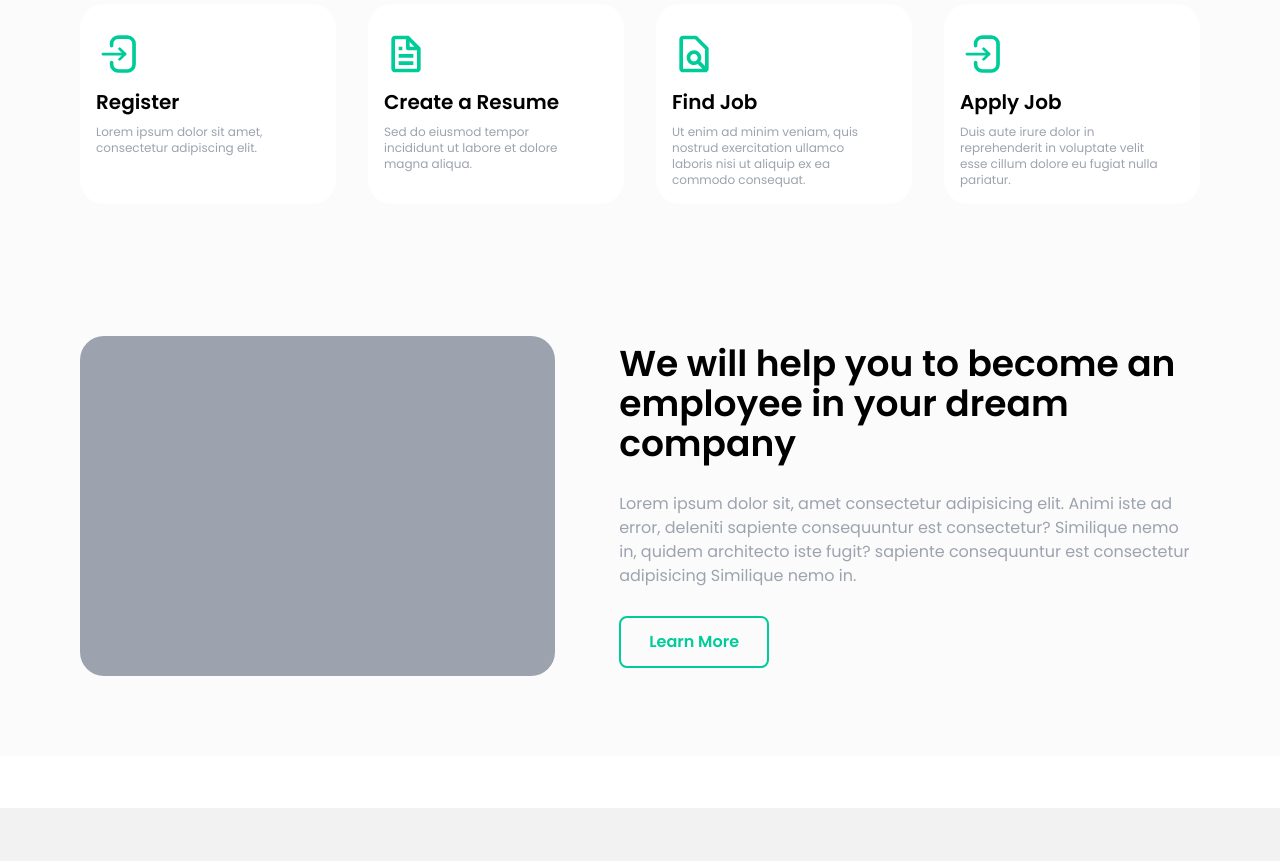
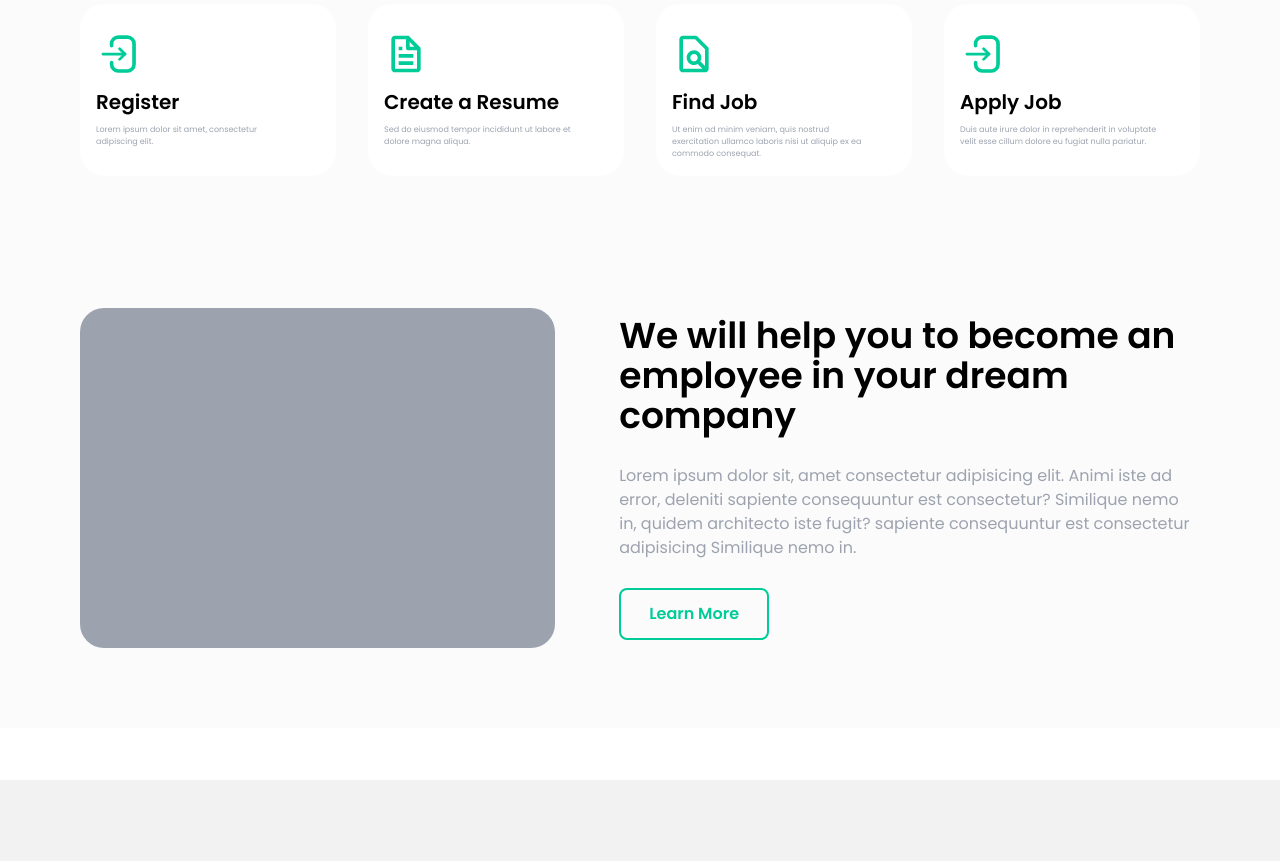
Before and after one commit to kalaounmohamad/Job-search-website, a Next.js app: page / in a window 1280 px wide. Shown: the part 960-1821 px from the top of the page. Built offline with nearby package versions, Linux system fonts and the light colour scheme.

Commit message:
Paragraph size

```diff
--- a/app/components/HowItWorksSection/Cards.js
+++ b/app/components/HowItWorksSection/Cards.js
@@ -118,7 +118,9 @@ export default function Cards() {
           {card.icon}
 
           <h2 className="text-xl font-semibold mb-2">{card.title}</h2>
-          <p className="text-gray-400 text-xs md:w-[90%]">{card.description}</p>
+          <p className="text-gray-400 text-[0.5rem] md:w-[90%]">
+            {card.description}
+          </p>
         </div>
       ))}
     </div>
```
